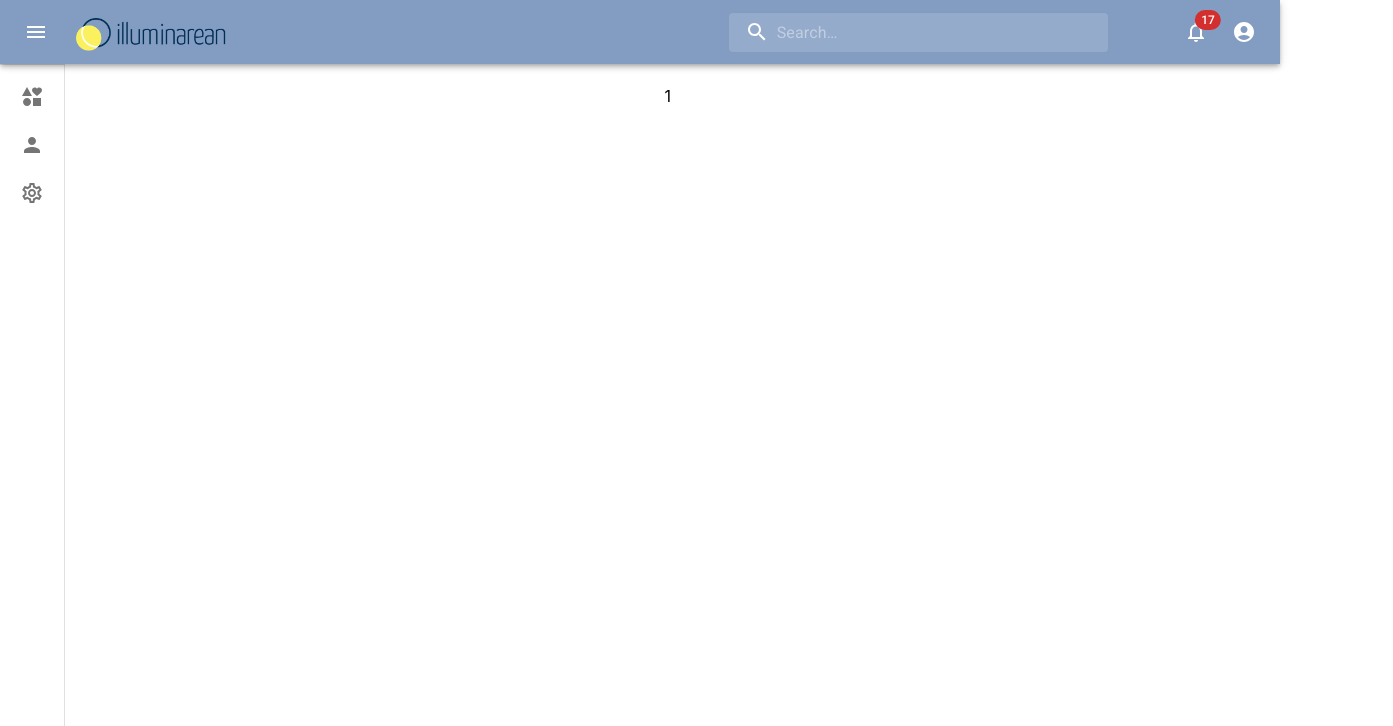
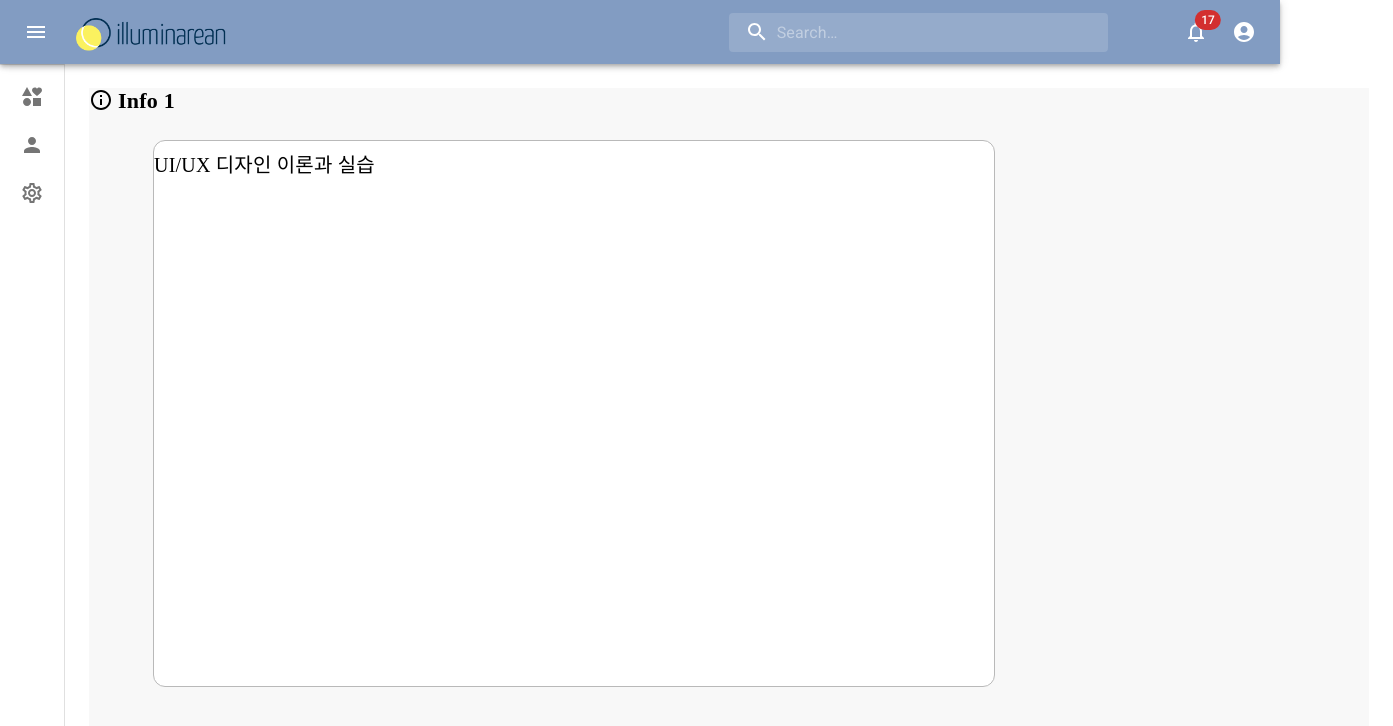
Before and after one commit to illuminarean-internship/2023-summer-erp-front, a Next.js app: page /assets/books/info/1 in a window 1280 px wide. Shown: the top 726 px of the page, 1393 px wide, since content can reach past the window. Built offline with nearby package versions, Linux system fonts and the light colour scheme.

Commit message:
fixed categoryNavigationPage, linked up buttons, and started info page

```diff
--- /dev/null
+++ b/src/components/InfoPageTemplate.js
@@ -0,0 +1,85 @@
+import React from 'react';
+import InfoOutlinedIcon from '@mui/icons-material/InfoOutlined';
+import { Box, Container } from '@mui/material';
+import { styled } from '@mui/material/styles';
+
+export default function InfoPageTemplate({ id }) {
+    return (
+        <PageDiv>
+            <InfoGroup>
+                <InfoIcon />
+                <InfoText>Info {id}</InfoText>
+            </InfoGroup>
+            <Container fixed>
+                <Box
+                    sx={{
+                        width: 842,
+                        height: 547,
+                        flexShrink: 0,
+                        bgcolor: '#FFF',
+                        strokWidth: 1,
+                        stroke: '#DBDBDB',
+                        borderRadius: 3,
+                        border: '1px solid #B9B9B9',
+                    }}
+                >
+                    <ItemTitle>UI/UX 디자인 이론과 실습</ItemTitle>
+                </Box>
+            </Container>
+        </PageDiv>
+    );
+}
+
+const PageDiv = styled('div')(({ theme }) => ({
+    backgroundColor: 'rgba(244, 244, 244, 0.63);',
+    width: '100vw',
+    height: '100vh',
+}));
+
+const InfoGroup = styled('div')(({ theme }) => ({
+    fontWeight: theme.fontWeight,
+    display: 'flex',
+    flexDirection: 'row',
+    justifyContent: 'start',
+}));
+
+const InfoIcon = styled(InfoOutlinedIcon)(({ theme }) => ({
+    display: 'flex',
+    width: 24,
+    height: 24,
+    justifyContent: 'center',
+    alignItems: 'center',
+    marginRight: 5,
+}));
+
+const InfoText = styled('div')(({ theme }) => ({
+    display: 'flex',
+    width: 106,
+    height: 52,
+    flexDirection: 'column',
+    color: theme.color,
+    fontFamily: 'Source Sans Pro',
+    fontSize: 22,
+    fontStyle: 'normal',
+    fontWeight: 600,
+    lineHeight: 'normal',
+    letterSpacing: 0.22,
+}));
+
+const ItemTitle = styled('text')(({ theme }) => ({
+    display: 'flex',
+    width: 420,
+    height: 44,
+    flexDirection: 'column',
+    justifyContent: 'center',
+    flexShrink: 0,
+    color: '#000',
+    fontFamily: 'Source Sans Pro',
+    fontSize: 20,
+    fontStyle: 'normal',
+    fontHeight: 600,
+    lineHeight: 'normal',
+    letterSpacing: 0.2,
+}));
+
+const Title = styled('text')(({ theme }) => ({}));
--- a/src/pages/assets/books/info/[id].js
+++ b/src/pages/assets/books/info/[id].js
@@ -1,10 +1,15 @@
-import { useRouter } from "next/router";
+import { useRouter } from 'next/router';
+import InfoPageTemplate from '../../../../components/InfoPageTemplate';
 
 const BooksInfo = () => {
-  const router = useRouter();
-  const { id } = router.query;
+    const router = useRouter();
+    const { id } = router.query;
 
-  return <p>{id}</p>;
+    return (
+        <div>
+            <InfoPageTemplate id={id} />
+        </div>
+    );
 };
 
 export default BooksInfo;
--- a/src/styles/theme.js
+++ b/src/styles/theme.js
@@ -13,6 +13,7 @@ const fontSizes = {
     size40: '4rem',
 };
 
+
 const theme = {
     colors,
     fontFamily,
--- a/tsconfig.json
+++ b/tsconfig.json
@@ -22,7 +22,7 @@
     "next-env.d.ts",
     "**/*.ts",
     "**/*.tsx"
-, "src/components/AddCategoryButton.js", "src/components/CategoryButton.js", "src/components/DisplayCategoryButtons.js", "src/pages/CategoryNavigationPage.js"  ],
+, "src/components/AddCategoryButton.js", "src/components/CategoryButton.js", "src/components/DisplayCategoryButtons.js", "src/pages/categoryNavigationPage.js"  ],
   "exclude": [
     "node_modules"
   ]
```
Also changed, not shown: src/components/CategoryItem.js (+15 -11 lines), src/pages/CategoryNavigationPage.js (+23 -12 lines), src/pages/assets/books/edit/[id].js (+4 -5 lines).
